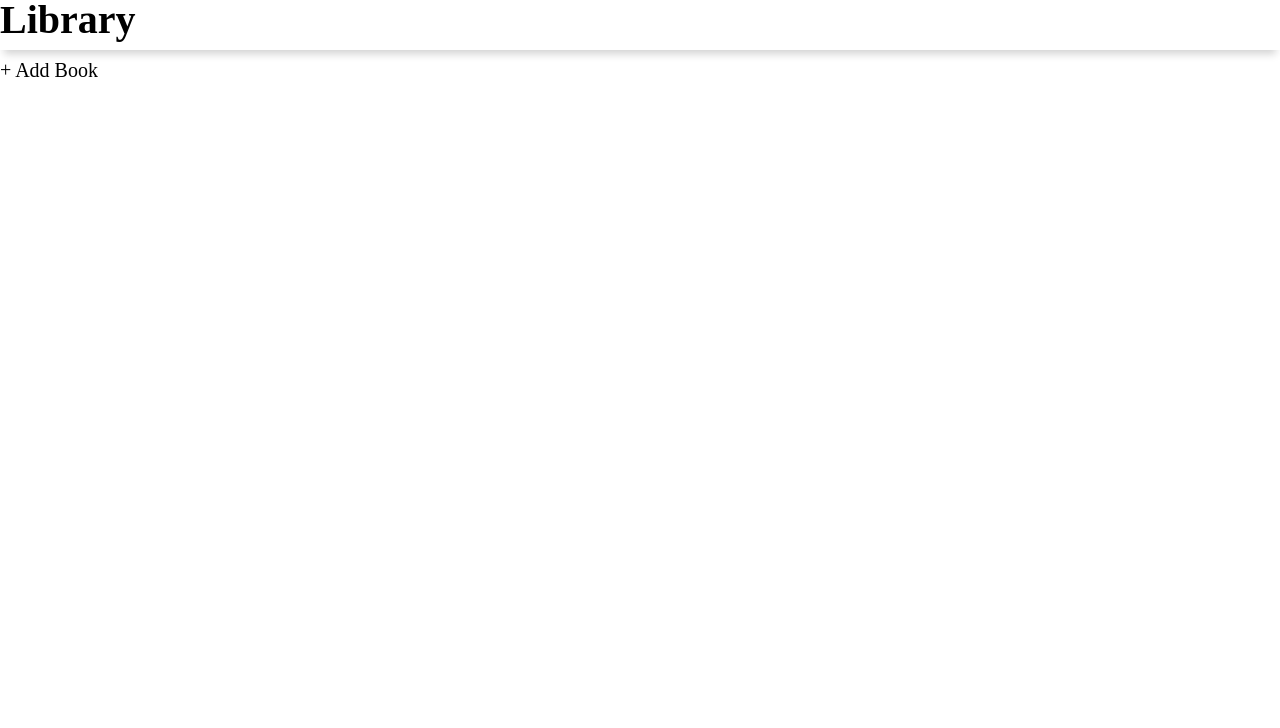
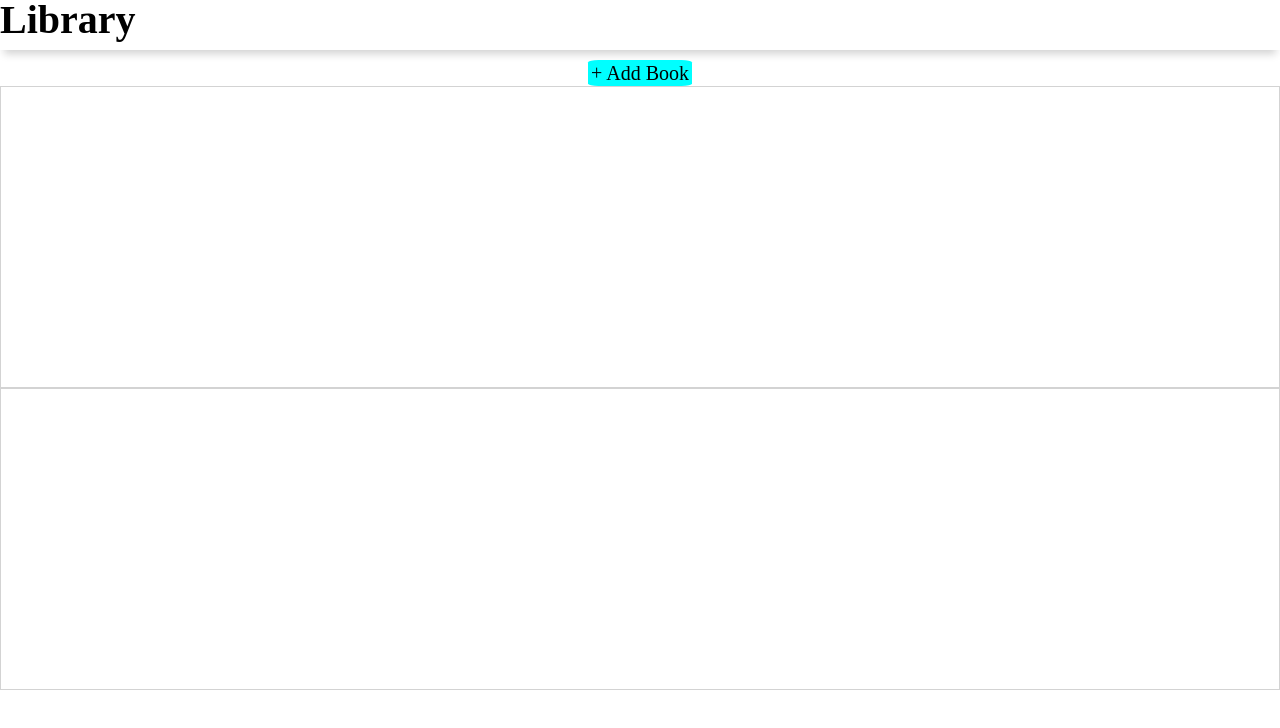
Before and after one commit to billmukenga01/Library, a website: page index.html in a window 1280 px wide. Drawn offline with Linux system fonts and the light colour scheme.

Commit message:
style: styled the button and card item

```diff
--- a/styles.css
+++ b/styles.css
@@ -65,7 +65,16 @@ nav{
 }
 .button{
     margin: 0 auto;
+    padding: 3px;
+    width: fit-content;
+    background-color: aqua;
     border: 1px hidden;
     border-radius: 10%;
     font-size: 2rem;
 }
+
+.card-item{
+    min-width:300px;
+    min-height:300px;
+    border:1px solid lightgray;
+}
```
